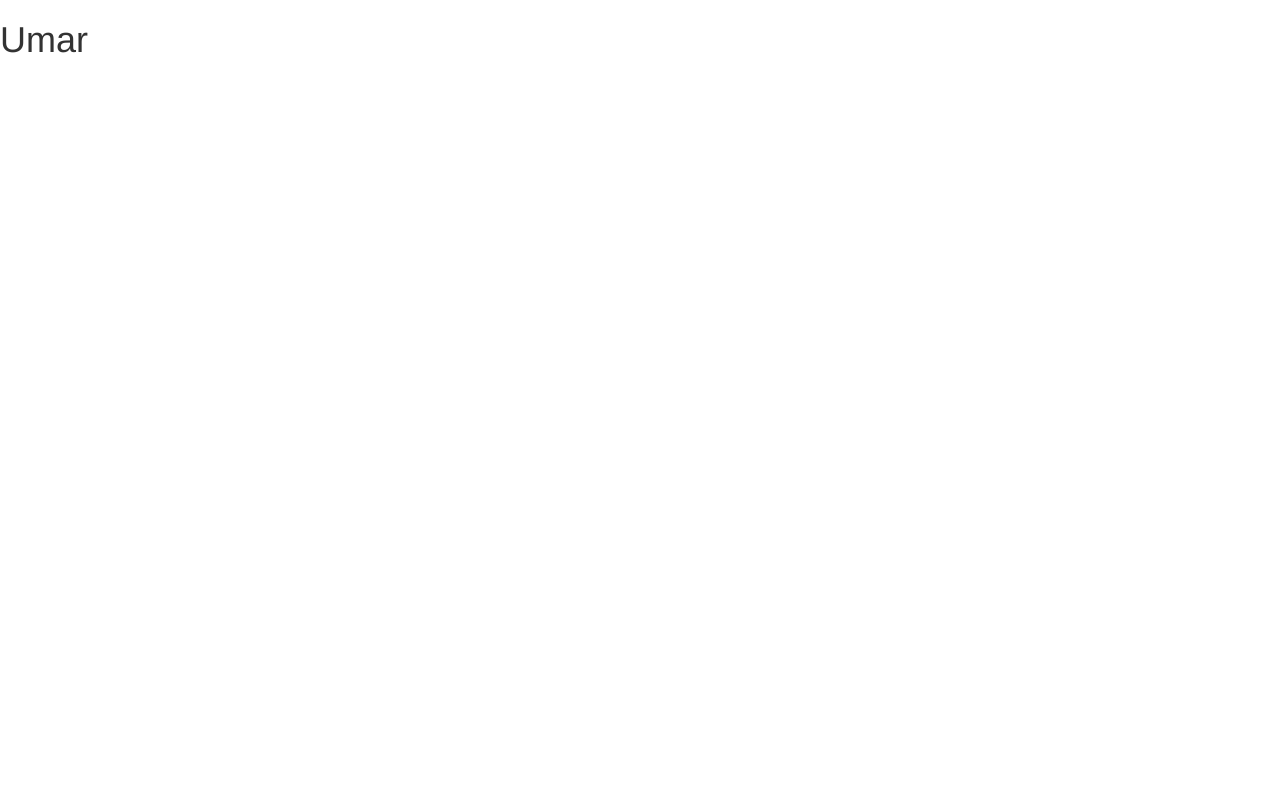
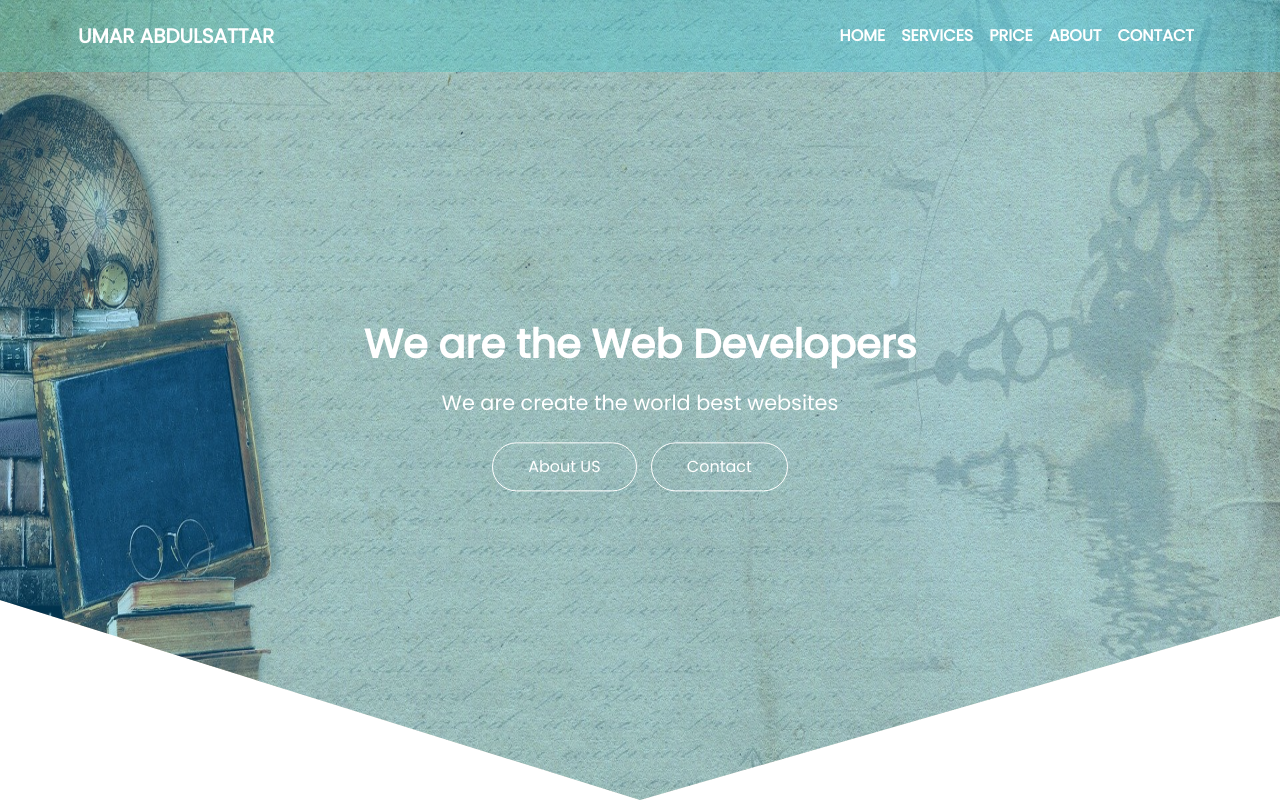
Before and after one commit to umar3275/JavaScript-WebSite, a plain HTML site: page Index.html in a window 1280 px wide. Drawn offline with nearby package versions, Linux system fonts and the light colour scheme.

Commit message:
till now i just design header for this web using html css and bootstart 4

```diff
--- a/Css/Styles.css
+++ b/Css/Styles.css
@@ -0,0 +1,128 @@
+*{margin: 0; padding: 0; box-sizing: border-box;
+    font-family: 'Poppins', sans-serif;}
+
+a {text-decoration: none;}
+a:hover{ text-decoration: none;}
+li {list-style: none;}
+
+p{
+    font-size: 0.9rem;
+    line-height: 1.6;
+    font-weight: 400;
+    color: #606060;
+
+
+}
+
+
+
+
+.header{
+
+    width: 100%;
+    height: 100vh;
+    background-image: linear-gradient(rgba(0,168,255,0.3), rgba(0,168,255,0.3)), url('../Images/header-bg.jpg');
+    background-repeat: no-repeat;
+    background-size: 100% 100%;
+    clip-path:  polygon(100%  0%, 100% 77%, 50% 100%, 0 75%, 0 0 );
+    position: relative;
+
+}
+.header:bsfore{
+
+    content: "";
+    position: absolute;
+    top: 0%;
+    bottom: 0%;
+    left: 0%;
+    right: 0%;
+    opacity: .3;
+    z-index: -1;
+    background: linear-gradient(to right, #1e5799 0%, #3ccdbb 0%, #16c9f6 100% );
+
+}
+
+.navbar::before{
+
+    content: "";
+    position: absolute;
+    top: 0%;
+    bottom: 0%;
+    left: 0%;
+    right: 0%;
+    opacity: .3;
+    z-index: -1;
+    background: linear-gradient(to right, #1e5799 0%, #3ccdbb 0%, #16c9f6 100% );
+
+
+}
+
+.nav-item a{
+
+    color: #fff!important;
+    font-weight: bold;
+}
+
+.navbar-brand{
+    color: #fff!important;
+    font-weight: bold;
+
+
+}
+
+.header-section{
+
+    width: 100%;
+    height: inherit;
+    color: white;
+    text-align: center;
+    position: relative;
+}
+
+.center-div{
+
+width: 100%;
+height: atuo;
+position: absolute;
+top: 50%;
+left: 50%;
+transform: translate(-50%, -50%);
+-ms-transform: translate(-50%, -50%);
+-webkit-transform: translate(-50%, -50%);
+
+}
+
+.header-buttons a{
+
+    border: 1px solid #fff;
+    border-radius: 100px;
+    margin: 0 5px;
+    padding: 12px 35px;
+    outline: none;
+    color: #fff;
+    font-size: 1rem;
+    font-weight: 400;
+    line-height: 1.4;
+    text-align: center;
+
+}
+
+
+.header-buttons a:hover{
+
+    color: #50d1c0;
+    background: #fff;
+    text-decoration: none;
+    box-shadow: 0 0 20px 0 rgba(0,0,0,0.3);
+
+}
+
+.center-div p{
+
+    font-size: 1.3rem;
+    padding: 10px 0 20px 0;
+    color: white;
+
+
+
+}
--- a/Index.html
+++ b/Index.html
@@ -1,30 +1,84 @@
-<!DOCTYPE html>
-<html >
-<head>
+<!doctype html>
+<html lang="en">
+  <head>
+    <title>Title</title>
+    <!-- Required meta tags -->
+    <meta charset="utf-8">
+    <meta name="viewport" content="width=device-width, initial-scale=1, shrink-to-fit=no">
+    <link rel="stylesheet" type="text/css" href="Css/Styles.css"  >
+    <link href="https://fonts.googleapis.com/css2?family=Poppins&display=swap" rel="stylesheet">
 
-    <title></title>
+    <!-- Bootstrap CSS -->
 
-    <meta charset="utf-8">
-  <meta name="viewport" content="width=device-width, initial-scale=1">
-  <link rel="stylesheet" href="https://maxcdn.bootstrapcdn.com/bootstrap/3.4.1/css/bootstrap.min.css">
+    <link rel="stylesheet" href="https://stackpath.bootstrapcdn.com/bootstrap/4.3.1/css/bootstrap.min.css" integrity="sha384-ggOyR0iXCbMQv3Xipma34MD+dH/1fQ784/j6cY/iJTQUOhcWr7x9JvoRxT2MZw1T" crossorigin="anonymous">
+  </head>
+  <body>
+    <div class="header" id="topheader">
+      <nav class="navbar navbar-expand-lg fixed-top ">
+        <div class="container  text-uppercase p-2" >
+
+        <a class="navbar-brand" href="#">Umar AbdulSattar</a>
+        <button class="navbar-toggler" type="button" data-toggle="collapse" data-target="#navbarSupportedContent" aria-controls="navbarSupportedContent" aria-expanded="false" aria-label="Toggle navigation">
+          <span class="navbar-toggler-icon"></span>
+        </button>
+
+        <div class="collapse navbar-collapse" id="navbarSupportedContent">
+          <ul class="navbar-nav ml-auto text-uppercase">
+            <li class="nav-item active">
+              <a class="nav-link" href="#">Home <span class="sr-only">(current)</span></a>
+            </li>
+            <li class="nav-item">
+              <a class="nav-link" href="#">Services</a>
+            </li>
+            <li class="nav-item">
+              <a class="nav-link" href="#">Price</a>
+            </li>
+            <li class="nav-item">
+              <a class="nav-link" href="#">About</a>
+            </li>
+            <li class="nav-item">
+              <a class="nav-link" href="#">Contact</a>
+            </li>
 
 
-</head>
-<body>
-     <div class="header" id="topheader">
-         <h1>Umar</h1>
+          </ul>
+
+        </div>
+      </div>
+      </nav>
+     <!-- ************** Header Parts End ******************-->
+
+      <section class="header-section">
+        <div class="center-div">
+          <h1 class="font-weight-bold">We are the Web Developers </h1>
+          <p>We are create the world best websites</p>
+          <div class="header-buttons">
+            <a href="#" >About US</a>
+            <a href="#">Contact</a>
 
 
-     </div>
+          </div>
+
+
+        </div>
+
+
+
+      </section>
+
+
+
+
+    </div>
 
 
 
 
 
-
-
-  <script src="https://ajax.googleapis.com/ajax/libs/jquery/3.4.1/jquery.min.js"></script>
-  <script src="https://maxcdn.bootstrapcdn.com/bootstrap/3.4.1/js/bootstrap.min.js"></script>
-
-</body>
+    <!-- Optional JavaScript -->
+    <!-- jQuery first, then Popper.js, then Bootstrap JS -->
+    <script src="https://code.jquery.com/jquery-3.3.1.slim.min.js" integrity="sha384-q8i/X+965DzO0rT7abK41JStQIAqVgRVzpbzo5smXKp4YfRvH+8abtTE1Pi6jizo" crossorigin="anonymous"></script>
+    <script src="https://cdnjs.cloudflare.com/ajax/libs/popper.js/1.14.7/umd/popper.min.js" integrity="sha384-UO2eT0CpHqdSJQ6hJty5KVphtPhzWj9WO1clHTMGa3JDZwrnQq4sF86dIHNDz0W1" crossorigin="anonymous"></script>
+    <script src="https://stackpath.bootstrapcdn.com/bootstrap/4.3.1/js/bootstrap.min.js" integrity="sha384-JjSmVgyd0p3pXB1rRibZUAYoIIy6OrQ6VrjIEaFf/nJGzIxFDsf4x0xIM+B07jRM" crossorigin="anonymous"></script>
+  </body>
 </html>
```
Also changed, not shown: Images/header-bg.jpg (added), Images/header.jpg (deleted).
